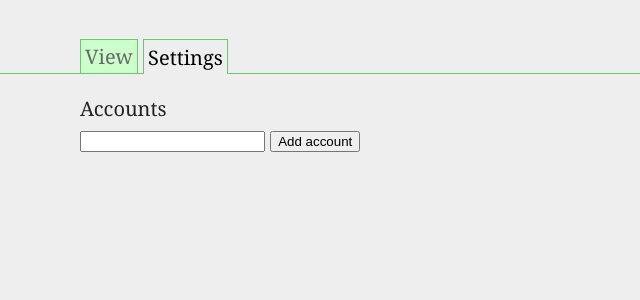
After one commit to andreyvit/money-done-right, a Python web app: template web/templates/settings.html in a window 1280 px wide. The commit adds this page. Shown: the top 300 px of the page, without its empty margins (0-640 px from the left). Run offline with Jinja, Linux system fonts and the light colour scheme; the template is opened without the code that fills it, so the values that code supplies are empty.

Commit message:
Added tab navigation, some styling.

```diff
--- a/web/static/styles/screen.css
+++ b/web/static/styles/screen.css
@@ -18,4 +18,54 @@ a img { border: none; }
 
 /* global */
 
-body { font-size: 100%; line-height: 1.5; color: #222; font-family: Cambria, Georgia, serif; background: #eee; }
+body { font-size: 125%; line-height: 1.5; color: #222; font-family: Cambria, Georgia, serif; background: #eee; }
+
+body { padding: 1em 4em; }
+
+
+#footer { font-size: 0.6em; margin: 1em auto 0em auto; text-align: center; }
+
+/* begin css tabs */
+
+ul#tabnav { /* general settings */
+text-align: left; /* set to left, right or center */
+margin: 1em -4em 1em -4em; /* set margins as desired */
+line-height: 1;
+font: 1em Cambria, Georgia, serif;
+border-bottom: 1px solid #6c6; /* set border COLOR as desired */
+list-style-type: none;
+padding: 3px 10px 3px 4em; /* THIRD number must change with respect to padding-top (X) below */
+}
+
+ul#tabnav li { /* do not change */
+display: inline;
+}
+
+body#main-tab li.main-tab, body#settings-tab li.settings-tab, body#tab3 li.tab3, body#tab4 li.tab4 { /* settings for selected tab */
+border-bottom: 1px solid #eee; /* set border color to page background color */
+background-color: #eee; /* set background color to match above border color */
+}
+
+body#main-tab li.main-tab a, body#settings-tab li.settings-tab a, body#tab3 li.tab3 a, body#tab4 li.tab4 a { /* settings for selected tab link */
+background-color: #eee; /* set selected tab background color as desired */
+color: #000; /* set selected tab link color as desired */
+position: relative;
+top: 1px;
+padding-top: 4px; /* must change with respect to padding (X) above and below */
+}
+
+ul#tabnav li a { /* settings for all tab links */
+padding: 3px 4px; /* set padding (tab size) as desired; FIRST number must change with respect to padding-top (X) above */
+border: 1px solid #6c6; /* set border COLOR as desired; usually matches border color specified in #tabnav */
+background-color: #cfc; /* set unselected tab background color as desired */
+color: #666; /* set unselected tab link color as desired */
+margin-right: 0px; /* set additional spacing between tabs as desired */
+text-decoration: none;
+border-bottom: none;
+}
+
+ul#tabnav a:hover { /* settings for hover effect */
+background: #fff; /* set desired hover color */
+}
+
+/* end css tabs */
--- a/web/templates/layout.html
+++ b/web/templates/layout.html
@@ -6,13 +6,18 @@
   <title>{% block title %}Untitled{% endblock %}</title>
   {% block head %}{% endblock %}
 </head>
-<body>
+<body id="{% block tabid %}{% endblock %}">
 
-    {% block content %}{% endblock %}
+  <ul id="tabnav">
+  	<li class="main-tab"><a href="/">View</a></li>
+  	<li class="settings-tab"><a href="/settings">Settings</a></li>
+  </ul>
 
-    <div id="footer">
-      &copy; 2009 — <a class="nav" href="http://www.yoursway.com/">YourSway LLC</a>
-    </div>
-  </div>
+  {% block content %}{% endblock %}
+
+  <!-- <div id="footer">
+    &copy; 2009 — <a class="nav" href="http://www.yoursway.com/">YourSway LLC</a>
+  </div> -->
+
 </body>
 </html>
--- a/web/templates/hello.html
+++ b/web/templates/main.html
@@ -1,6 +1,8 @@
 {% extends "layout.html" %}
+{% block tabid %}main-tab{% endblock %}
 {% block title %}Hello{% endblock %}
 
 {% block content %}
-Hello, <b>world!</b>
+
+
 {% endblock %}
--- /dev/null
+++ b/web/templates/settings.html
@@ -0,0 +1,15 @@
+{% extends "layout.html" %}
+{% block tabid %}settings-tab{% endblock %}
+{% block title %}Settings{% endblock %}
+
+{% block content %}
+
+<div class="fixed">
+  <h1>Accounts</h1>
+
+  <form method="POST" action="/settings/create-account.do">
+    <input type="text" name="name" /> <input type="submit" name="add" value="Add account" />
+  </form>
+</div>
+
+{% endblock %}
```
Also changed, not shown: web/main.py (+16 -2 lines).
